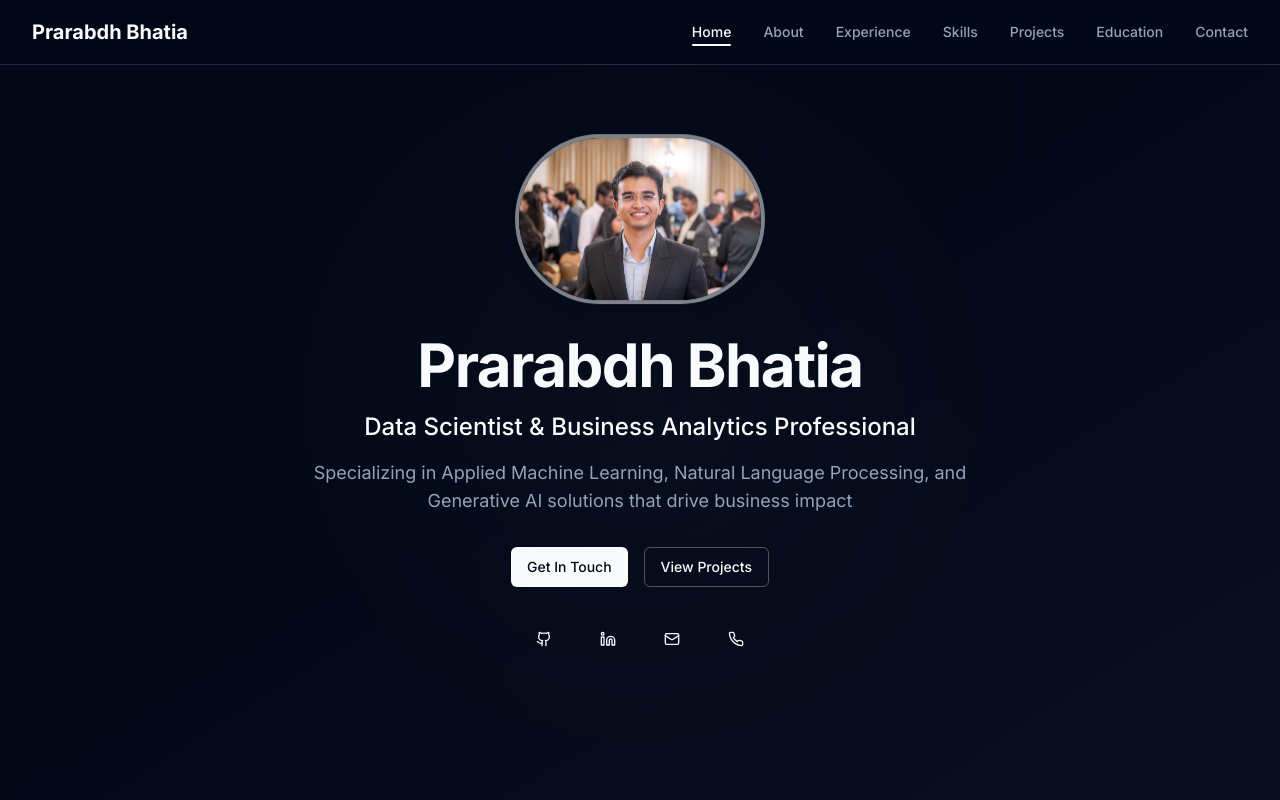
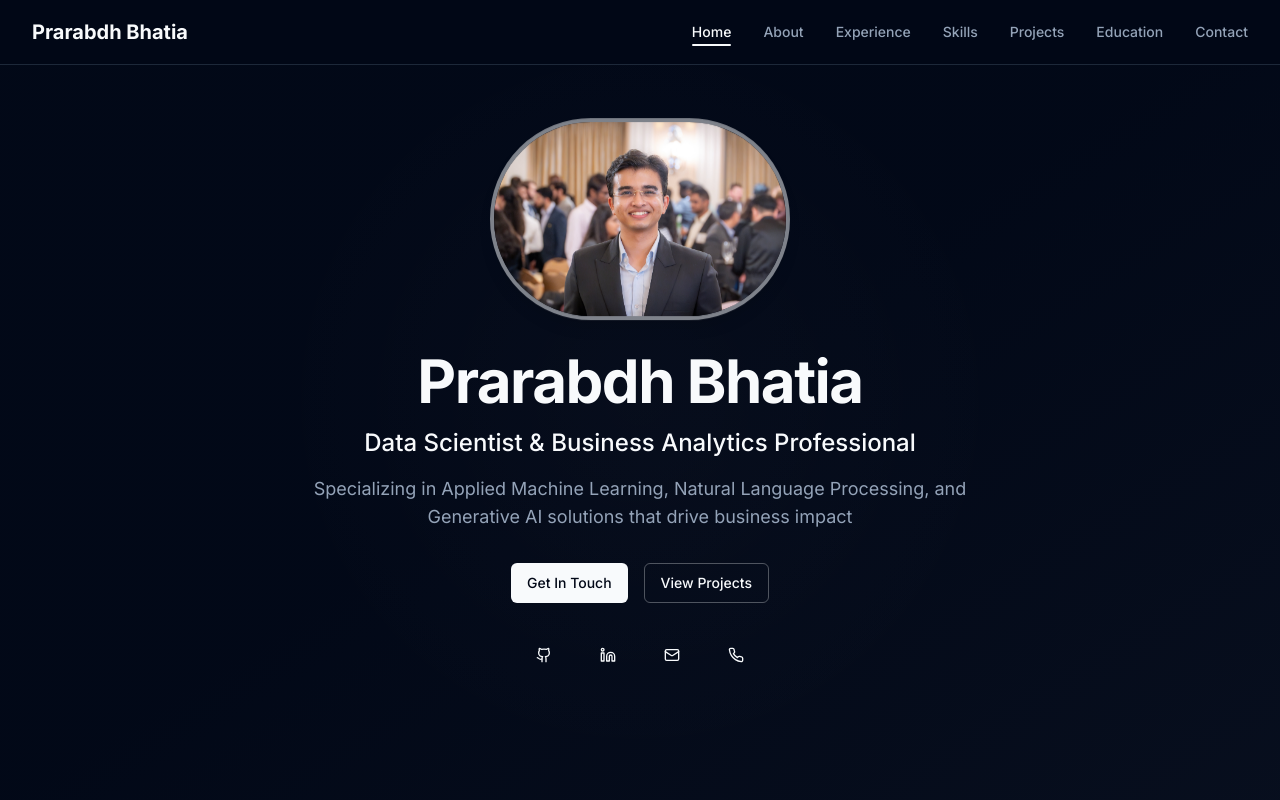
Before and after one commit to PrarabdhBhatia/personal-website, a Next.js app: page / in a window 1280 px wide. Shown: the top 800 px of the page. Built offline with nearby package versions, Linux system fonts and the light colour scheme.

Commit message:
Update hero.tsx

```diff
--- a/components/hero.tsx
+++ b/components/hero.tsx
@@ -18,8 +18,8 @@ export function Hero() {
               <Image
                 src="/photo.jpg" // <--- ENSURE THIS PATH IS EXACTLY CORRECT
                 alt="Prarabdh Bhatia"
-                width={250}
-                height={250}
+                width={300}
+                height={300}
                 className="rounded-full border-4 border-primary/50 shadow-lg mx-auto animate-float object-cover"
               />
             </div>
```
